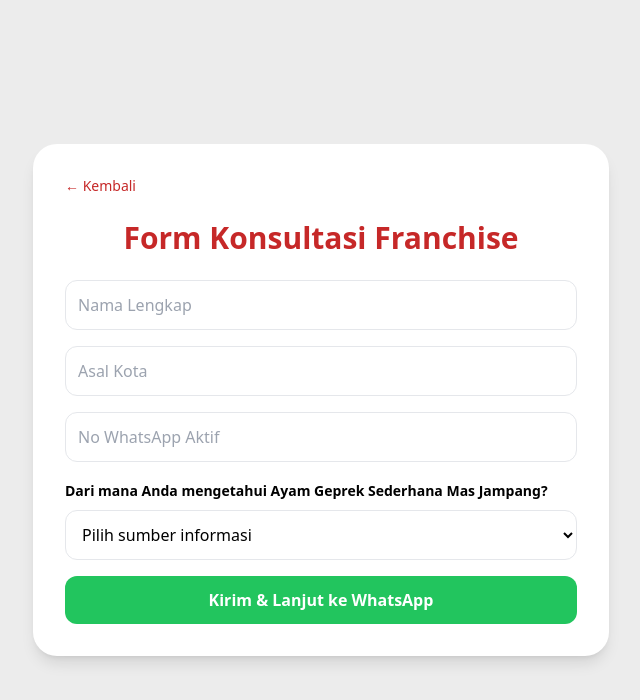
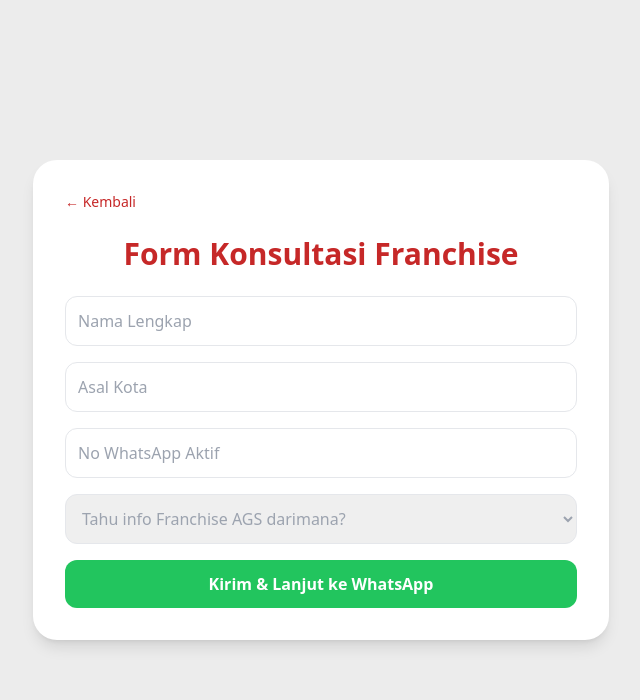
Before and after one commit to Rayhan-Afrizal-Fajri/landing-page-demo, a React (Vite) app: page /konsultasi in a window 1280 px wide. Shown: the top 700 px of the page, without its empty margins (319-959 px from the left). Built offline with nearby package versions, Linux system fonts and the light colour scheme.

Commit message:
change owner profile & adjust form

```diff
--- a/src/components/Navbar.jsx
+++ b/src/components/Navbar.jsx
@@ -1,6 +1,7 @@
 import { useState } from "react";
 import { Menu, X } from "lucide-react";
 import ThemeToggle from "../components/ui/ThemeToggle";
+import logo from "../assets/logo.png";
 
 const navLinks = [
   { label: "Beranda", href: "#beranda" },
@@ -22,8 +23,8 @@
 
           {/* Logo */}
           <div className="flex items-center space-x-3 text-accent1">
-            <div className="w-9 h-9 bg-secondary rounded-md flex items-center justify-center text-accent3 font-bold">
-              AG
+            <div className="flex items-center justify-center text-accent3 font-bold">
+              <img className="w-9 h-9" src={logo} alt="" />
             </div>
             <span className="font-semibold text-lg hidden sm:block">
               Ayam Geprek Mas Jampang
--- a/src/components/Profile.jsx
+++ b/src/components/Profile.jsx
@@ -10,6 +10,7 @@
 import about3 from '../assets/images/about/about-3.jpeg';
 import about4 from '../assets/images/about/about-4.jpeg';
 import about5 from '../assets/images/about/about-5.jpeg';
+import owner from '../assets/images/owner.png';
 
 
 const historyImages = [
@@ -143,9 +144,9 @@
           </h3>
 
           <img
-            src="https://images.unsplash.com/photo-1560250097-0b93528c311a?w=800"
+            src={owner}
             alt="Founder"
-            className="mx-auto w-40 h-40 rounded-full object-cover mb-6"
+            className="mx-auto w-40 h-40 rounded-full object-cover mb-6 bg-secondary"
           />
 
           <p className="text-accent1 leading-relaxed">
--- a/src/pages/ConsultationForm.jsx
+++ b/src/pages/ConsultationForm.jsx
@@ -107,19 +107,21 @@
 
           {/* SOURCE */}
           <div className="space-y-2">
-            <label className="font-semibold text-sm">
+            {/* <label className="font-semibold text-sm">
               Dari mana Anda mengetahui Ayam Geprek Sederhana Mas Jampang?
-            </label>
+            </label> */}
 
             <select
               name="source"
               required
               value={form.source}
               onChange={handleChange}
-              className="w-full p-3 border rounded-xl bg-white"
+              className={`w-full p-3 border rounded-xl ${
+                form.source === "" ? "text-gray-400" : "text-gray-900"
+              }`}
             >
               <option value="" disabled>
-                Pilih sumber informasi
+                Tahu info Franchise AGS darimana?
               </option>
               <option value="Google">Google</option>
               <option value="Facebook">Facebook</option>
```
Also changed, not shown: src/assets/images/owner.png (added), src/assets/logo.png (added).
